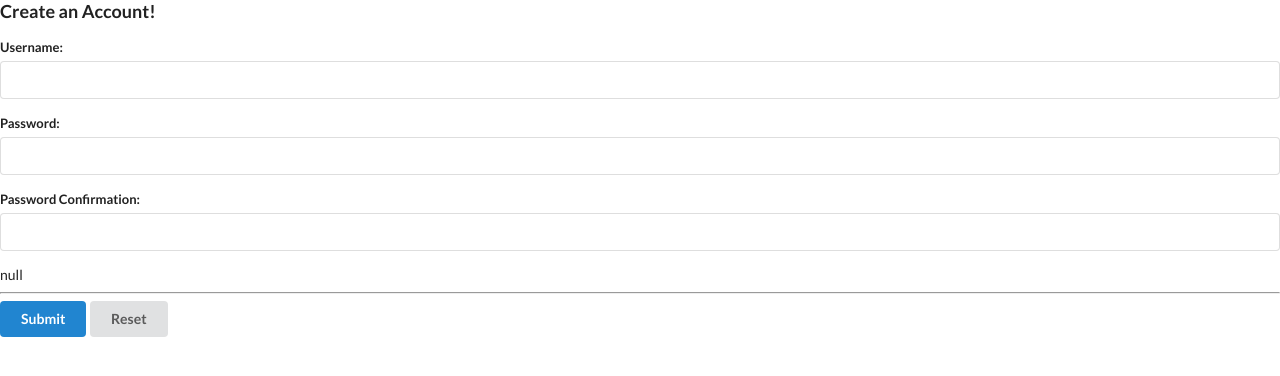
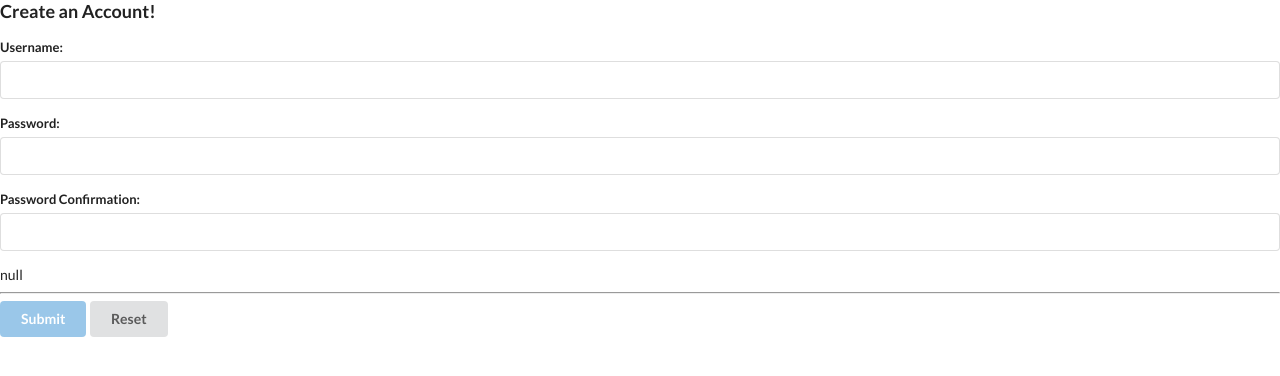
Before and after one commit to rohan-git/AngularEmailClient, an Angular app: page /signup in a window 1280 px wide. Shown: the top 376 px of the page. Built offline with nearby package versions, Linux system fonts and the light colour scheme.

Commit message:
use "invalid" property checking overall form errors

```diff
--- a/src/app/auth/signup/signup.component.html
+++ b/src/app/auth/signup/signup.component.html
@@ -18,8 +18,14 @@
     <hr />
 
     <div>
-        <button ngClass="{disabled: authForms.errors}" class="ui subimt button primary">Submit</button>
-        <button class="ui subimt button warning">Reset</button>
+        <button type="submit"
+                [disabled]="authForm.invalid"
+                class="ui subimt button primary">
+        Submit
+        </button>
+        <button class="ui subimt button warning">
+        Reset
+        </button>
     </div>
 
 </form>
```
